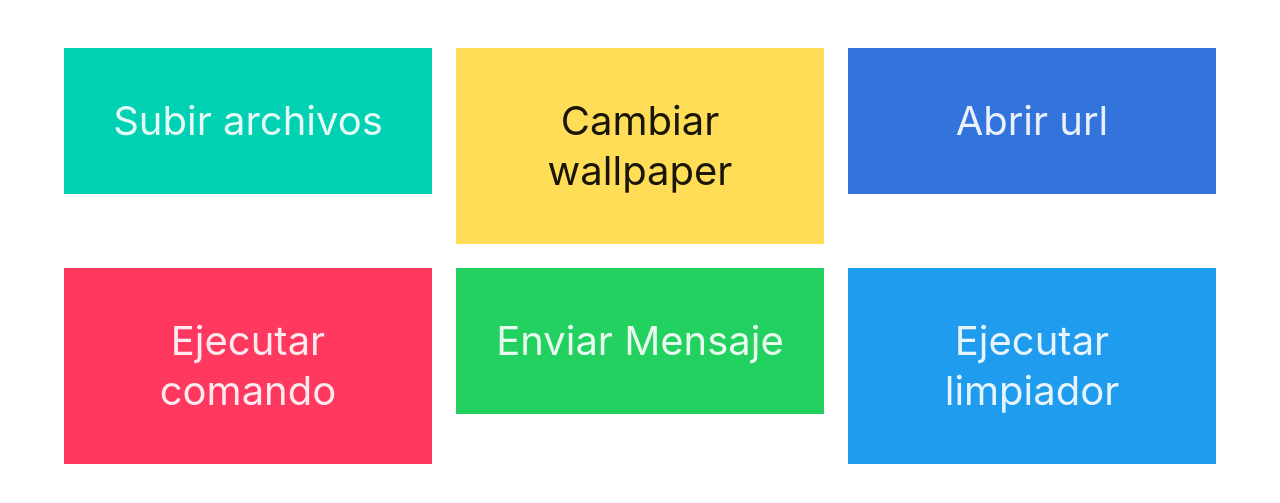
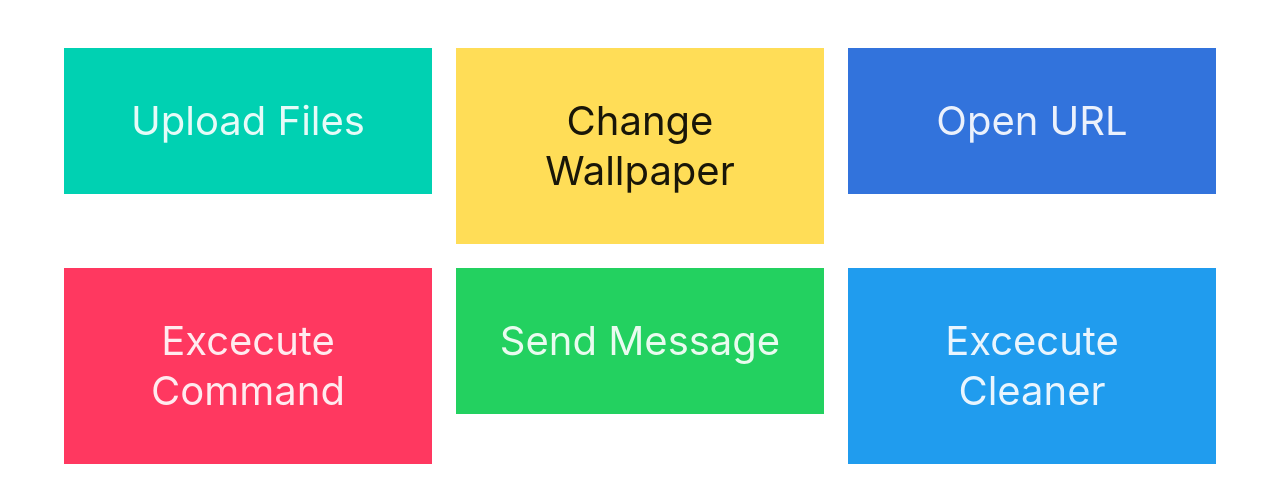
Before and after one commit to Obsinqsob01/lap_controller, a Flask app: page / in a window 1280 px wide. Shown: the part 52-555 px from the top of the page. Run offline with Flask 2, Linux system fonts and the light colour scheme.

Commit message:
Translated index.html from spanish to english

```diff
--- a/templates/index.html
+++ b/templates/index.html
@@ -5,7 +5,7 @@
       <div class="hero is-primary">
         <div class="hero-body">
           <h2 class="subtitle is-2">
-            Subir archivos
+            Upload Files
           </h2>
         </div>
       </div>
@@ -14,7 +14,7 @@
       <div class="hero is-warning">
         <div class="hero-body">
           <h2 class="subtitle is-2">
-            Cambiar wallpaper
+            Change Wallpaper
           </h2>
         </div>
       </div>
@@ -23,7 +23,7 @@
       <div class="hero is-link">
         <div class="hero-body">
           <h2 class="subtitle is-2">
-            Abrir url
+            Open URL
           </h2>
         </div>
       </div>
@@ -34,7 +34,7 @@
       <div class="hero is-danger">
         <div class="hero-body">
           <h2 class="subtitle is-2">
-            Ejecutar comando
+            Excecute Command
           </h2>
         </div>
       </div>
@@ -43,7 +43,7 @@
       <div class="hero is-success">
         <div class="hero-body">
           <h2 class="subtitle is-2">
-            Enviar Mensaje
+            Send Message
           </h2>
         </div>
       </div>
@@ -52,7 +52,7 @@
       <div class="hero is-info">
         <div class="hero-body">
           <h2 class="subtitle is-2">
-            Ejecutar limpiador
+            Excecute Cleaner
           </h2>
         </div>
       </div>
```
